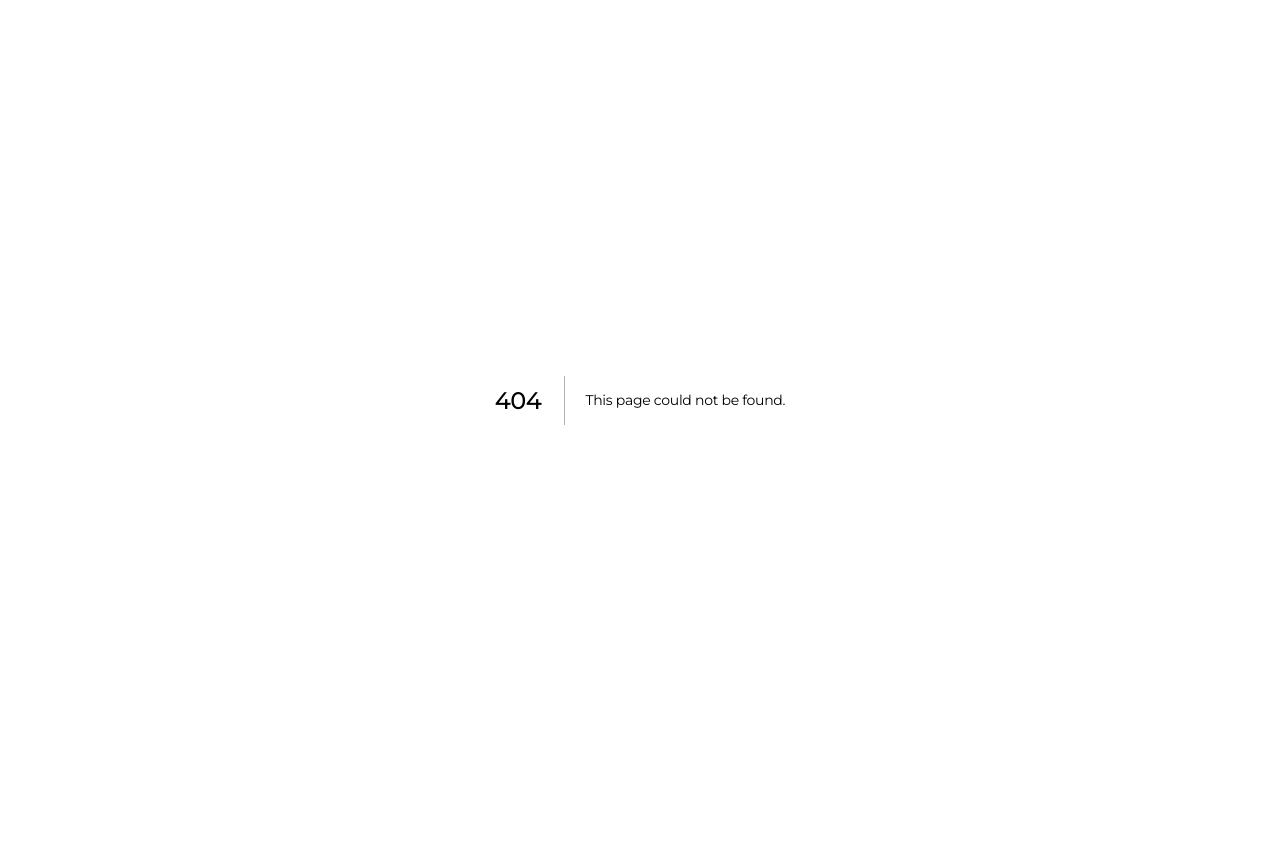
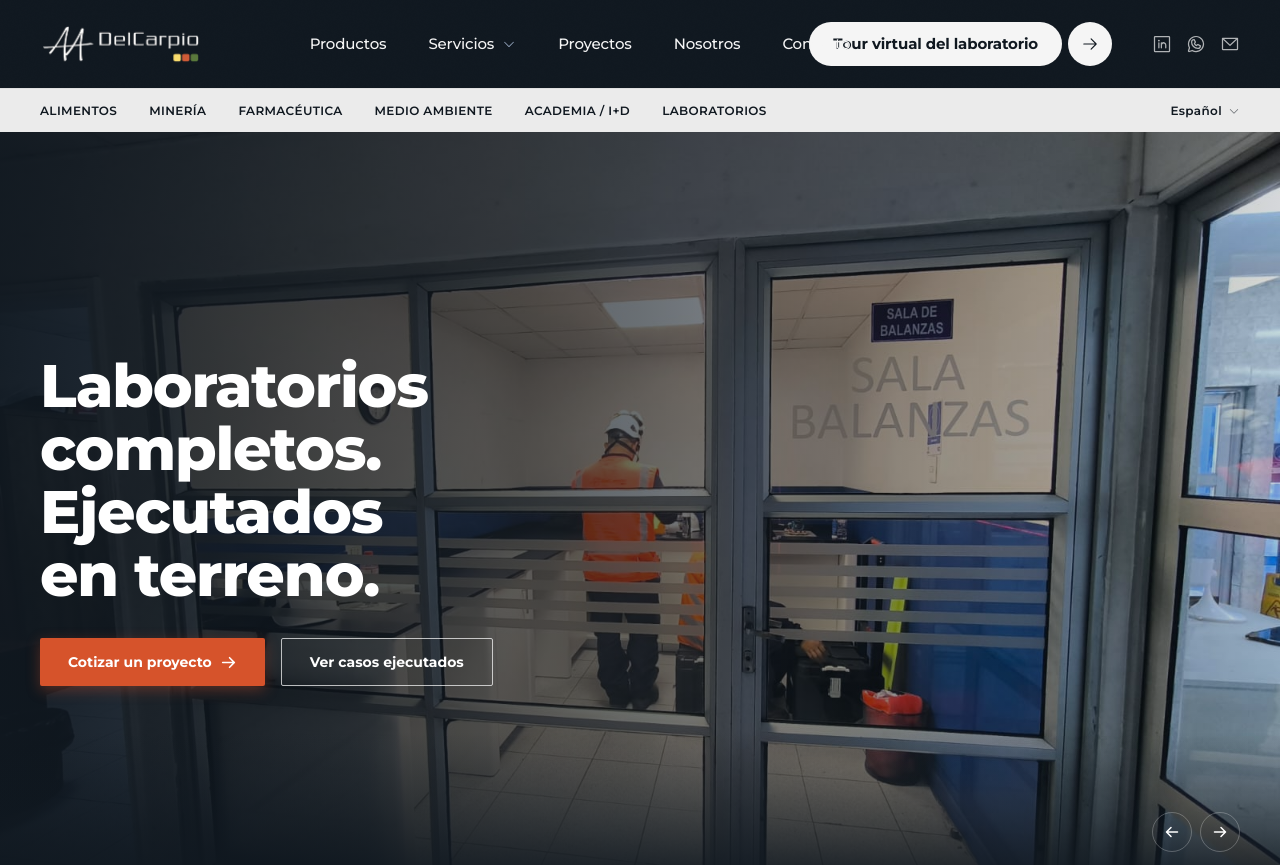
Before and after one commit to delcarpiohub/LandingPage, a Next.js app: page /proyectos in a window 1280 px wide. Before the commit this address had no page. Shown: the top 865 px of the page. Before the commit the page ends 800 px from the top, so only its background shows below. Built offline with nearby package versions, Linux system fonts and the light colour scheme.

Commit message:
feat(proyectos): agregar pagina de proyectos al seguimiento de git

```diff
--- /dev/null
+++ b/src/app/proyectos/page.tsx
@@ -0,0 +1,16 @@
+import type { Metadata } from "next";
+
+import { ProyectosPageClient } from "./proyectos-page-client";
+
+export const metadata: Metadata = {
+  title: "Proyectos de laboratorio completo | Del Carpio Análisis y Asesorías",
+  description:
+    "Proyectos ejecutados por Del Carpio: mobiliario técnico, líneas de gases con alarma, sistemas de extracción y puertas y ventanas para laboratorios de salud pública e industria minera en Chile.",
+  alternates: {
+    canonical: "/proyectos",
+  },
+};
+
+export default function ProyectosPage() {
+  return <ProyectosPageClient />;
+}
```
